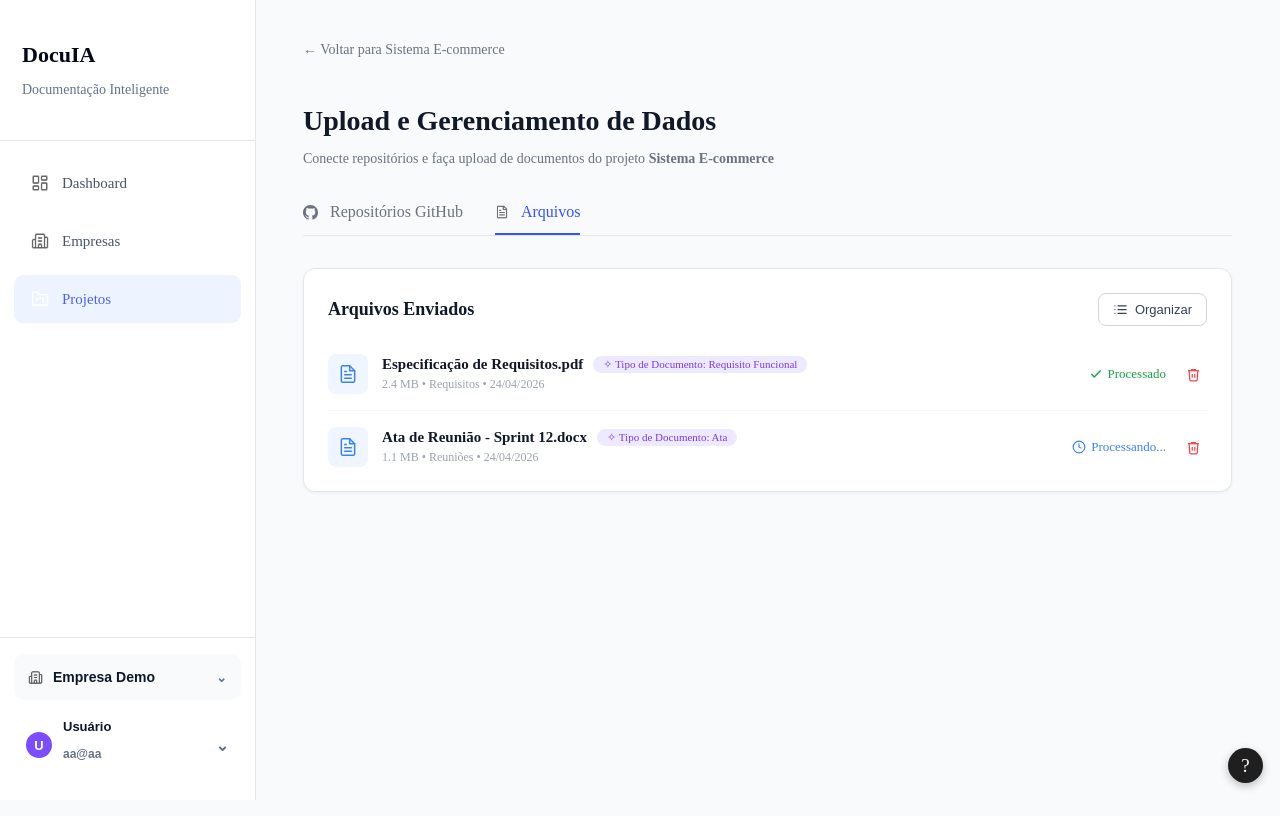
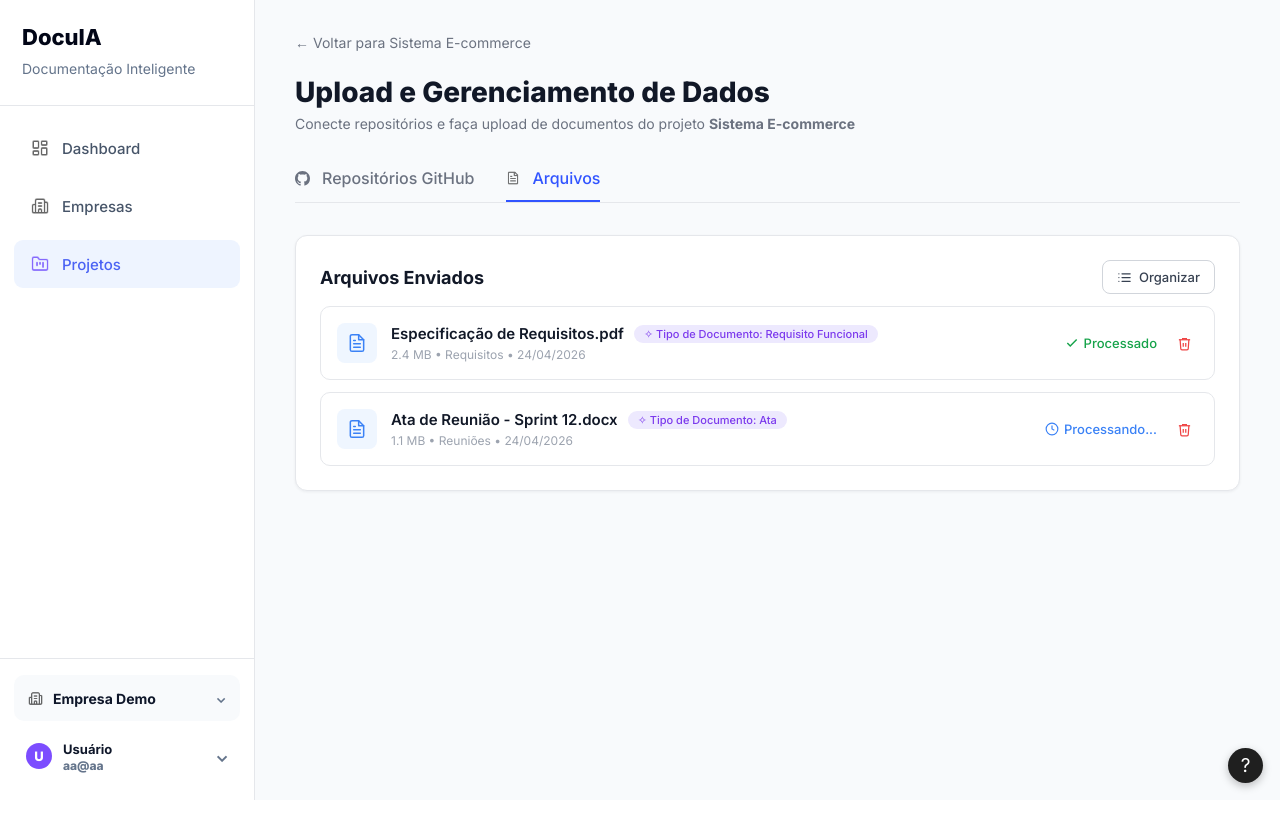
Before and after one commit to andretozi/Frontend_Projeto_Microservicos, a Flask app: page /projeto/arquivos in a window 1280 px wide. Run offline with Flask 3, Linux system fonts and the light colour scheme.

Commit message:
Corrige ícone ativo na sidebar e adiciona upload funcional
- CSS: ícone do item ativo na sidebar herda cor azul via filter
- CSS: adiciona estilos para campos de metadados do upload
- Upload: botão e drag-and-drop abrem seletor de arquivo nativo
- Upload: exibe campos editáveis de nome e extensão ao selecionar arquivo
- Remove pasta referencias/ com imagens de referência
- Remove filtros inline dos ícones nas 3 páginas do módulo

```diff
--- a/static/css/style.css
+++ b/static/css/style.css
@@ -1,4 +1,6 @@
-11* {
+@import url('https://fonts.googleapis.com/css2?family=Inter:wght@400;500;600;700;800&display=swap');
+
+* {
     margin: 0;
     padding: 0;
     box-sizing: border-box;
@@ -111,6 +113,14 @@ input:-webkit-autofill:active {
 .menu a.active {
     background: #eef4ff;
     color: #4b63f4;
+}
+
+.menu a img {
+    filter: grayscale(100%) opacity(0.6);
+}
+
+.menu a.active img {
+    filter: invert(36%) sepia(99%) saturate(597%) hue-rotate(216deg) brightness(107%) contrast(98%);
 }
 
 .sidebar-bottom {
@@ -620,13 +630,15 @@ input:-webkit-autofill:active {
     display: flex;
     align-items: center;
     gap: 14px;
-    padding: 16px 0;
-    border-bottom: 1px solid #f3f4f6;
+    padding: 16px;
+    border: 1px solid #e5e7eb;
+    border-radius: 10px;
+    margin-bottom: 12px;
+    background: white;
 }
 
 .file-item:last-child {
-    border-bottom: none;
-    padding-bottom: 0;
+    margin-bottom: 0;
 }
 
 .file-icon-box {
--- a/templates/projeto/projeto_arquivos.html
+++ b/templates/projeto/projeto_arquivos.html
@@ -17,13 +17,13 @@
 
     <nav class="menu">
         <a href="/dashboard">
-            <img src="/static/assets/images/dashboard.png" alt="Dashboard" style="width:18px; height:18px; vertical-align:text-bottom; filter: grayscale(100%) opacity(0.6);"> <span>Dashboard</span>
+            <img src="/static/assets/images/dashboard.png" alt="Dashboard" style="width:18px; height:18px; vertical-align:text-bottom;"> <span>Dashboard</span>
         </a>
         <a href="/empresas">
-            <img src="/static/assets/images/business-and-trade.png" alt="Empresas" style="width:18px; height:18px; vertical-align:text-bottom; filter: grayscale(100%) opacity(0.6);"> <span>Empresas</span>
+            <img src="/static/assets/images/business-and-trade.png" alt="Empresas" style="width:18px; height:18px; vertical-align:text-bottom;"> <span>Empresas</span>
         </a>
         <a class="active" href="/projetos">
-            <img src="/static/assets/images/folder.png" alt="Projetos" style="width:18px; height:18px; vertical-align:text-bottom; filter: brightness(0) invert(1);"> <span>Projetos</span>
+            <img src="/static/assets/images/folder.png" alt="Projetos" style="width:18px; height:18px; vertical-align:text-bottom;"> <span>Projetos</span>
         </a>
     </nav>
 
--- a/templates/projeto/projeto_github.html
+++ b/templates/projeto/projeto_github.html
@@ -17,13 +17,13 @@
 
     <nav class="menu">
         <a href="/dashboard">
-            <img src="/static/assets/images/dashboard.png" alt="Dashboard" style="width:18px; height:18px; vertical-align:text-bottom; filter: grayscale(100%) opacity(0.6);"> <span>Dashboard</span>
+            <img src="/static/assets/images/dashboard.png" alt="Dashboard" style="width:18px; height:18px; vertical-align:text-bottom;"> <span>Dashboard</span>
         </a>
         <a href="/empresas">
-            <img src="/static/assets/images/business-and-trade.png" alt="Empresas" style="width:18px; height:18px; vertical-align:text-bottom; filter: grayscale(100%) opacity(0.6);"> <span>Empresas</span>
+            <img src="/static/assets/images/business-and-trade.png" alt="Empresas" style="width:18px; height:18px; vertical-align:text-bottom;"> <span>Empresas</span>
         </a>
         <a class="active" href="/projetos">
-            <img src="/static/assets/images/folder.png" alt="Projetos" style="width:18px; height:18px; vertical-align:text-bottom; filter: brightness(0) invert(1);"> <span>Projetos</span>
+            <img src="/static/assets/images/folder.png" alt="Projetos" style="width:18px; height:18px; vertical-align:text-bottom;"> <span>Projetos</span>
         </a>
     </nav>
 
```
Also changed, not shown: other parts of static/css/style.css (+50 -1 lines), templates/projeto/projeto_upload.html (+71 -5 lines), referencias/img.png (deleted), referencias/img_1.png (deleted), referencias/img_2.png (deleted).
